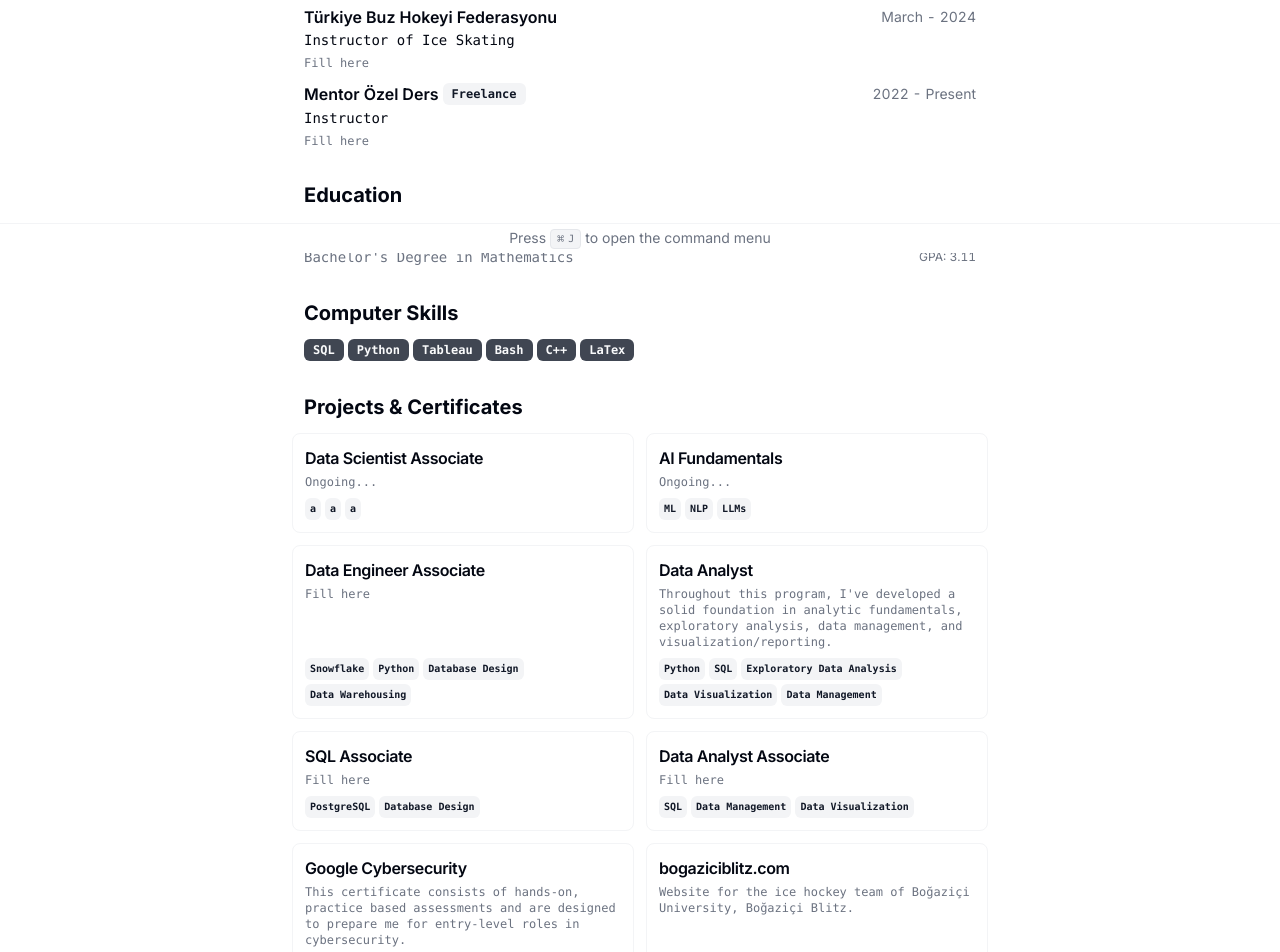
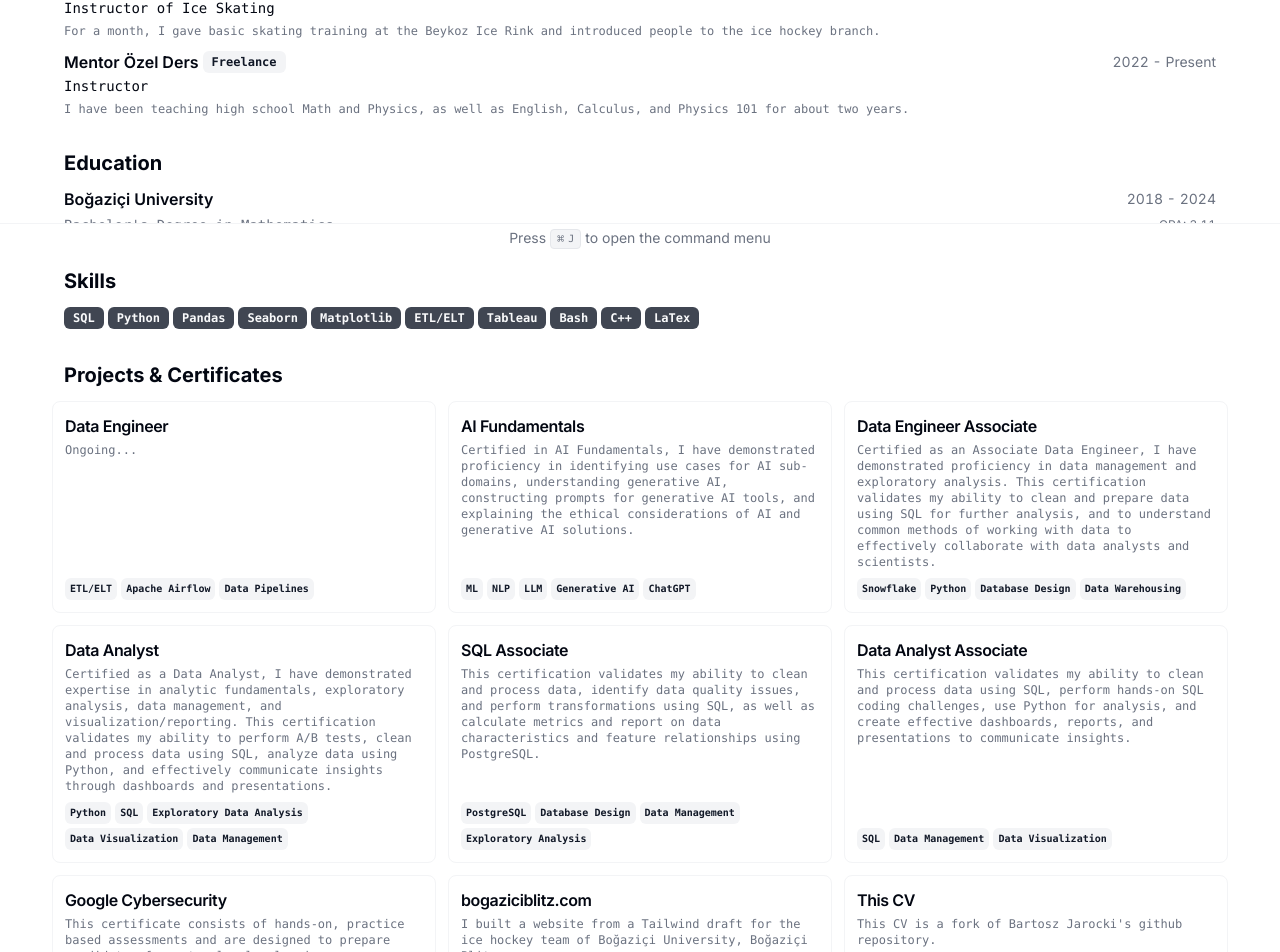
Before and after one commit to rugtumu/CV, a Next.js app: page / in a window 1280 px wide. Shown: the part 547-1499 px from the top of the page. Built offline with nearby package versions, Linux system fonts and the light colour scheme.

Commit message:
Additional explanations added

```diff
--- a/src/app/page.tsx
+++ b/src/app/page.tsx
@@ -17,14 +17,14 @@ export const metadata: Metadata = {
 export default function Page() {
   return (
     <main className="container relative mx-auto scroll-my-12 overflow-auto p-4 md:p-16">
-      <section className="mx-auto w-full max-w-2xl space-y-8 bg-white">
+      <section className="mx-auto w-full max-w-full space-y-8 bg-white">
         <div className="flex items-center justify-between">
           <div className="flex-1 space-y-1.5">
             <h1 className="text-2xl font-bold">{RESUME_DATA.name}</h1>
-            <p className="max-w-md text-pretty font-mono text-sm text-muted-foreground">
+            <p className="max-w-full text-pretty font-mono text-sm text-muted-foreground">
               {RESUME_DATA.about}
             </p>
-            <p className="max-w-md items-center text-pretty font-mono text-xs text-muted-foreground">
+            <p className="max-w-full items-center text-pretty font-mono text-xs text-muted-foreground">
               <a
                 className="inline-flex gap-x-1.5 align-baseline leading-none hover:underline"
                 href={RESUME_DATA.locationLink}
@@ -165,14 +165,13 @@ export default function Page() {
                           </div>
                         </div>
                   </div>
-
                 </CardHeader>
               </Card>
             );
           })}
         </Section>
         <Section>
-          <h2 className="text-xl font-bold">Computer Skills</h2>
+          <h2 className="text-xl font-bold">Skills</h2>
           <div className="flex flex-wrap gap-1">
             {RESUME_DATA.skills.map((skills) => {
               return (
@@ -184,9 +183,9 @@ export default function Page() {
           </div>
         </Section>
 
-        <Section className="print-force-new-page scroll-mb-16">
+        <Section className="scroll-mb-16">
           <h2 className="text-xl font-bold">Projects & Certificates</h2>
-          <div className="-mx-3 grid grid-cols-1 gap-3 md:grid-cols-2 lg:grid-cols-2 print:grid-cols-2">
+          <div className="-mx-3 grid grid-cols-1 gap-3 md:grid-cols-3 lg:grid-cols-3">
             {RESUME_DATA.projects.map((project) => {
               return (
                 <ProjectCard
--- a/src/data/resume-data.tsx
+++ b/src/data/resume-data.tsx
@@ -27,7 +27,7 @@ export const RESUME_DATA = {
   about:
     "Data Analyst | Associate Data Engineer",
   summary:
-    "I am a highly motivated recent graduate eager to apply my skills into the workplace. Throughout my undergraduate years, I have developed a particular interest in data science and data engineering. In my final year, I studied with the Boğaziçi AI community, where we worked on weekly assignments and projects focused on exploring and manipulating data.",
+    "I am a highly motivated recent graduate and I am eager to apply my skills into the workplace. Throughout my undergraduate years, I have developed a particular interest in data science and data engineering. In my senior year, I studied with the Boğaziçi AI community, where we worked on weekly projects which focused on data analysis and the fundamentals of machine learning. For the past 4-5 months, I have been developing my data science and data engineering skills to the highest level. I have been focusing on projects and, with my strong theoretical knowledge, I am ready to work in a professional environment.",
   avatarUrl: "https://avatars.githubusercontent.com/u/150899294?s=400&u=54d40f937758ae3e54838c602f180e80ffbf0e63&v=4",
   personalWebsiteUrl: "",
   contact: {
@@ -74,7 +74,7 @@ export const RESUME_DATA = {
       start: "March",
       end: "2024",
       description:
-        "Fill here",
+        "For a month, I gave basic skating training at the Beykoz Ice Rink and introduced people to the ice hockey branch.",
     },
     {
       company: "Mentor Özel Ders",
@@ -84,12 +84,16 @@ export const RESUME_DATA = {
       start: "2022",
       end: null,
       description:
-        "Fill here",
+        "I have been teaching high school Math and Physics, as well as English, Calculus, and Physics 101 for about two years.",
     },
   ],
   skills: [
     "SQL",
     "Python",
+    "Pandas",
+    "Seaborn",
+    "Matplotlib",
+    "ETL/ELT",
     "Tableau",
     "Bash",
     "C++",
@@ -106,11 +110,11 @@ export const RESUME_DATA = {
   ],*/
   projects: [
     {
-      title: "Data Scientist Associate",
+      title: "Data Engineer",
       techStack: [
-        "a",
-        "a",
-        "a",
+        "ETL/ELT",
+        "Apache Airflow",
+        "Data Pipelines",
       ],
       description:
         "Ongoing...",
@@ -124,13 +128,15 @@ export const RESUME_DATA = {
       techStack: [
         "ML",
         "NLP",
-        "LLMs",
+        "LLM",
+        "Generative AI",
+        "ChatGPT",
       ],
       description:
-        "Ongoing...",
+        "Certified in AI Fundamentals, I have demonstrated proficiency in identifying use cases for AI sub-domains, understanding generative AI, constructing prompts for generative AI tools, and explaining the ethical considerations of AI and generative AI solutions.",
       link: {
-        label: "",
-        href: "",
+        label: "datacamp.com",
+        href: "https://www.datacamp.com/skill-verification/AIF0020785439675",
       },
     },
     {
@@ -142,7 +148,7 @@ export const RESUME_DATA = {
         "Data Warehousing",
       ],
       description:
-        "Fill here",
+        "Certified as an Associate Data Engineer, I have demonstrated proficiency in data management and exploratory analysis. This certification validates my ability to clean and prepare data using SQL for further analysis, and to understand common methods of working with data to effectively collaborate with data analysts and scientists.",
       link: {
         label: "datacamp.com",
         href: "https://www.datacamp.com/certificate/DEA0014044089169",
@@ -158,7 +164,7 @@ export const RESUME_DATA = {
         "Data Management"
       ],
       description:
-        "Throughout this program, I've developed a solid foundation in analytic fundamentals, exploratory analysis, data management, and visualization/reporting.",
+      "Certified as a Data Analyst, I have demonstrated expertise in analytic fundamentals, exploratory analysis, data management, and visualization/reporting. This certification validates my ability to perform A/B tests, clean and process data using SQL, analyze data using Python, and effectively communicate insights through dashboards and presentations.",
       link: {
         label: "datacamp.com",
         href: "https://www.datacamp.com/certificate/DA0025829515704",
@@ -169,9 +175,11 @@ export const RESUME_DATA = {
       techStack: [
         "PostgreSQL",
         "Database Design",
+        "Data Management",
+        "Exploratory Analysis",
       ],
       description:
-        "Fill here",
+      "This certification validates my ability to clean and process data, identify data quality issues, and perform transformations using SQL, as well as calculate metrics and report on data characteristics and feature relationships using PostgreSQL.",
       link: {
         label: "datacamp.com",
         href: "https://www.datacamp.com/certificate/SQA0012414864755",
@@ -185,7 +193,7 @@ export const RESUME_DATA = {
         "Data Visualization"
       ],
       description:
-        "Fill here",
+      "This certification validates my ability to clean and process data using SQL, perform hands-on SQL coding challenges, use Python for analysis, and create effective dashboards, reports, and presentations to communicate insights.",
       logo: ParabolLogo,
       link: {
         label: "datacamp.com",
@@ -204,7 +212,7 @@ export const RESUME_DATA = {
         "Bash",
       ],
       description:
-        "This certificate consists of hands-on, practice based assessments and are designed to prepare me for entry-level roles in cybersecurity.",
+        "This certificate consists of hands-on, practice based assessments and are designed to prepare candidates for entry-level roles in cybersecurity.",
       link: {
         label: "coursera.org",
         href: "https://coursera.org/share/1198d12171bf94766669c19c02463390",
@@ -218,7 +226,7 @@ export const RESUME_DATA = {
         "Next.js",
         "Tailwind CSS"
       ],
-      description: "Website for the ice hockey team of Boğaziçi University, Boğaziçi Blitz.",
+      description: "I built a website from a Tailwind draft for the ice hockey team of Boğaziçi University, Boğaziçi Blitz.",
       link: {
         label: "bogaziciblitz.com",
         href: "https://bogaziciblitz.com/",
```
